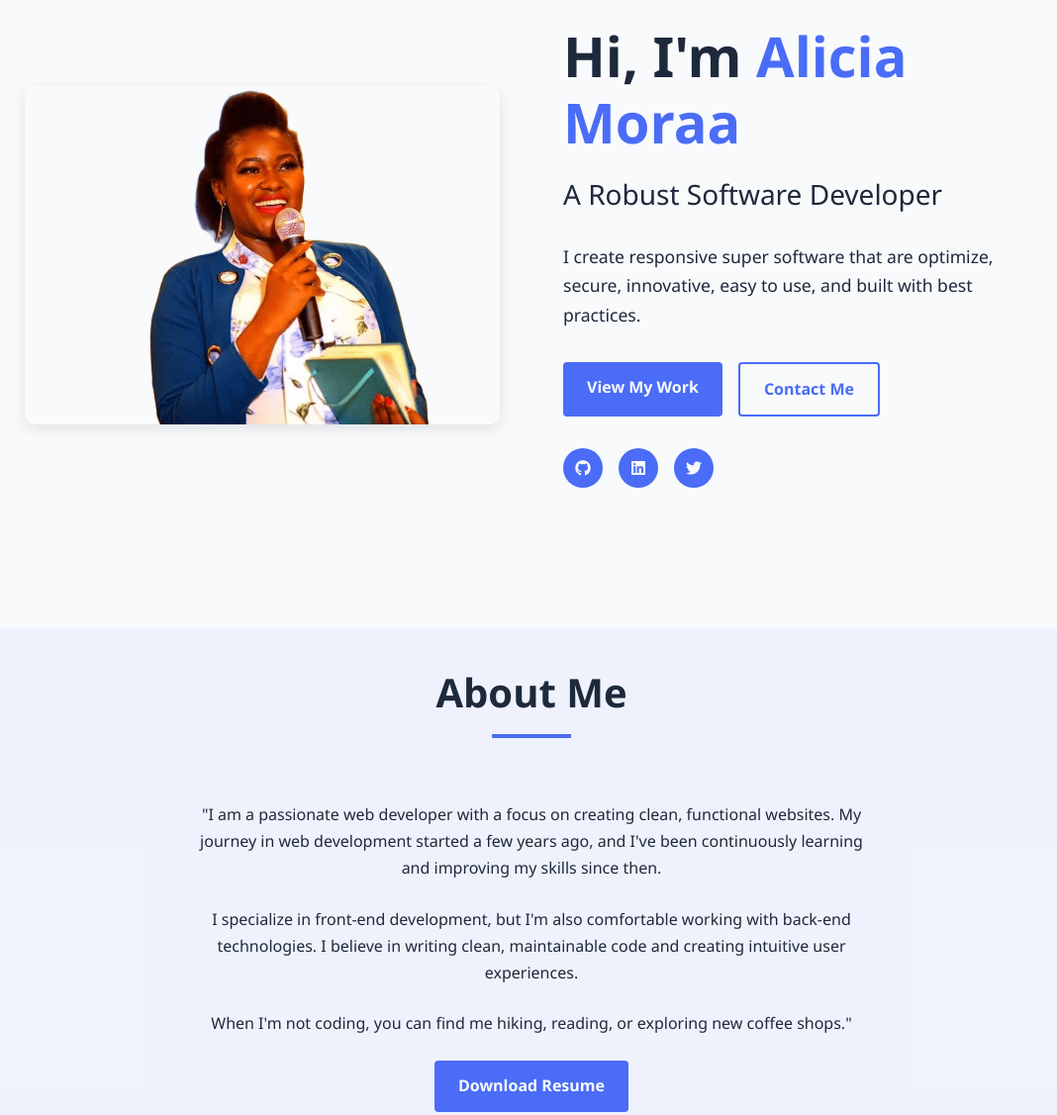
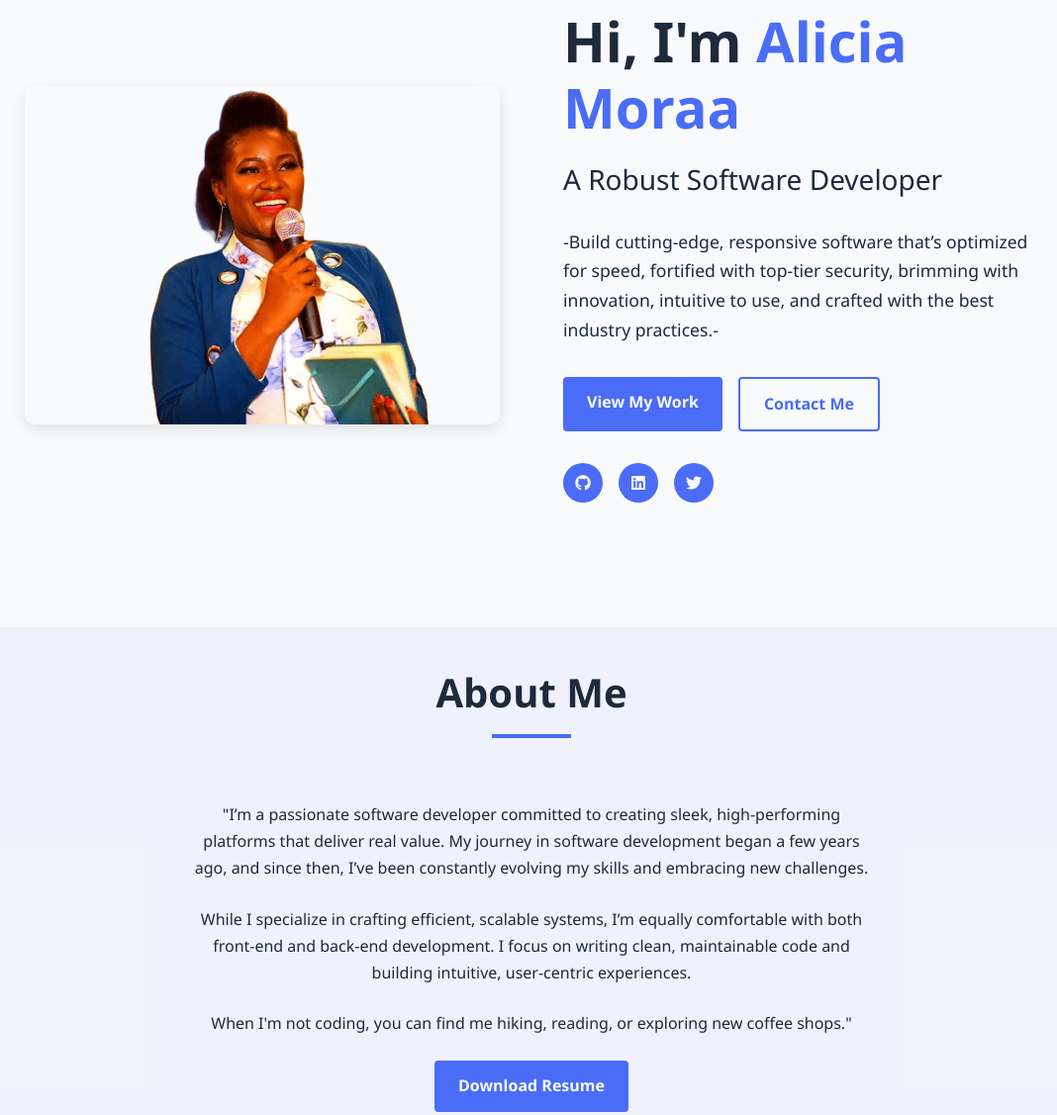
Before and after one commit to moraa-dev/portfolio-, a plain HTML site: page index.html in a window 1280 px wide. Shown: the part 166-1293 px from the top of the page at 99% size, without its empty margins (103-1171 px from the left). Drawn offline with Linux system fonts and the light colour scheme; a script that the page names is missing.

Commit message:
Update index.html

```diff
--- a/index.html
+++ b/index.html
@@ -44,7 +44,8 @@
                 <div class="hero-content" style="width: 80%;">
                     <h1>Hi, I'm <span class="highlight">Alicia Moraa</span></h1>
                     <h2>A Robust Software Developer</h2>
-                    <p>I create responsive super software that are optimize, secure, innovative, easy to use, and built with best practices.</p>
+                    <p>-Build cutting-edge, responsive software that’s optimized for speed, fortified with top-tier security, brimming with innovation,
+                        intuitive to use, and crafted with the best industry practices.-</p>
                     <div class="hero-buttons">
                         <a href="#projects" class="btn primary-btn">View My Work</a>
                         <a href="#contact" class="btn secondary-btn">Contact Me</a>
@@ -65,8 +66,12 @@
                 <h2 class="section-title">About Me</h2>
                 <div class="about-content">
                     <div class="about-text">
-<p>"I am a passionate web developer with a focus on creating clean, functional websites. My journey in web development started a few years ago, and I've been continuously learning and improving my skills since then.</p>
-                        <p>I specialize in front-end development, but I'm also comfortable working with back-end technologies. I believe in writing clean, maintainable code and creating intuitive user experiences.</p>
+<p>"I’m a passionate software developer committed to creating sleek, high-performing platforms that deliver real value.
+                            My journey in software development began a few years ago, and since then, I’ve been constantly evolving my skills and
+                            embracing new challenges.</p>
+                        <p>While I specialize in crafting efficient, scalable systems, I’m equally comfortable with both front-end
+                            and back-end development. I focus on writing clean,
+                            maintainable code and building intuitive, user-centric experiences.</p>
                         <p>When I'm not coding, you can find me hiking, reading, or exploring new coffee shops."</p>
                         <a href="Alicia_Moraa_CV.pdf" target="_blank" class="btn primary-btn" download>Download Resume</a>
                     </div>
```
